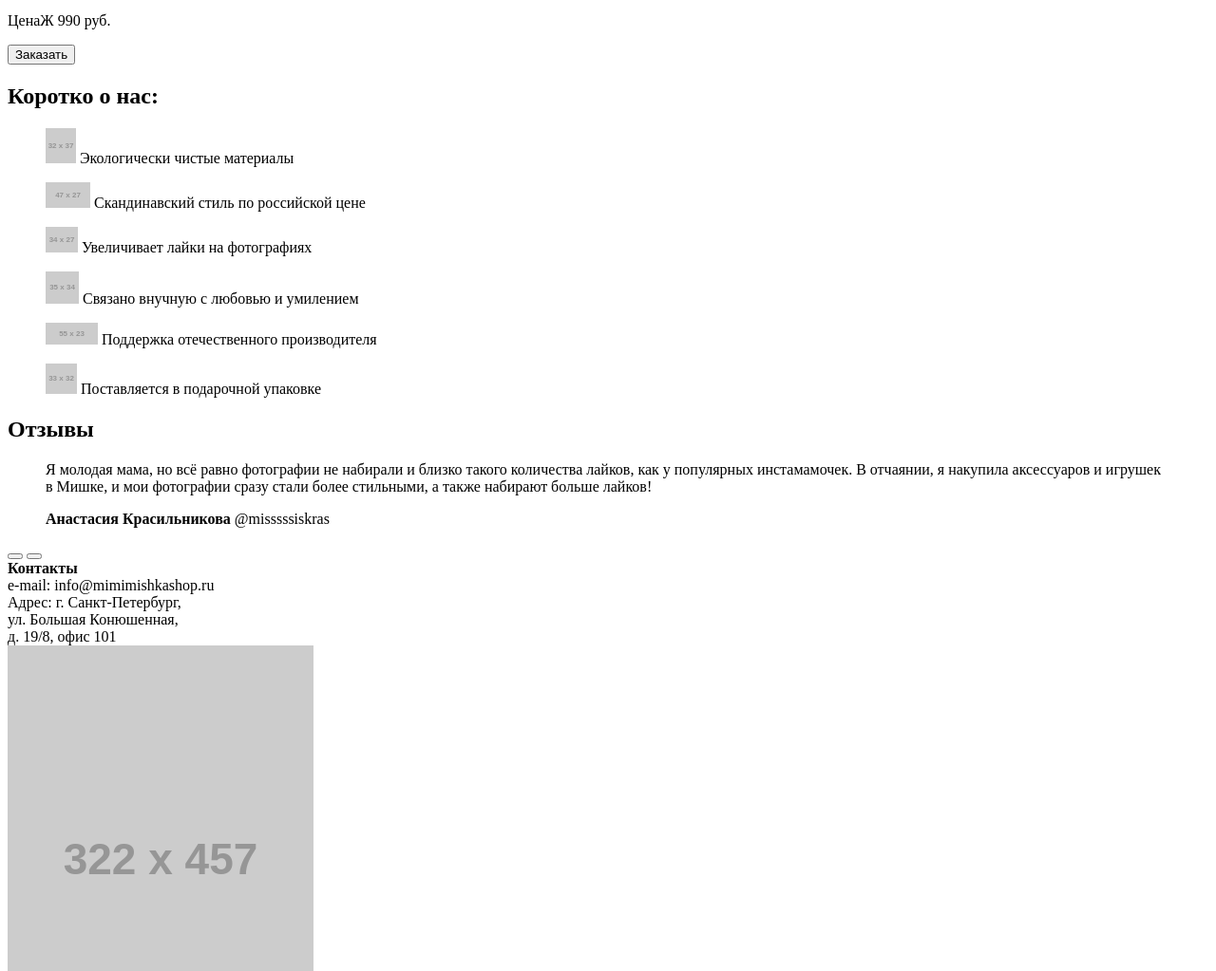
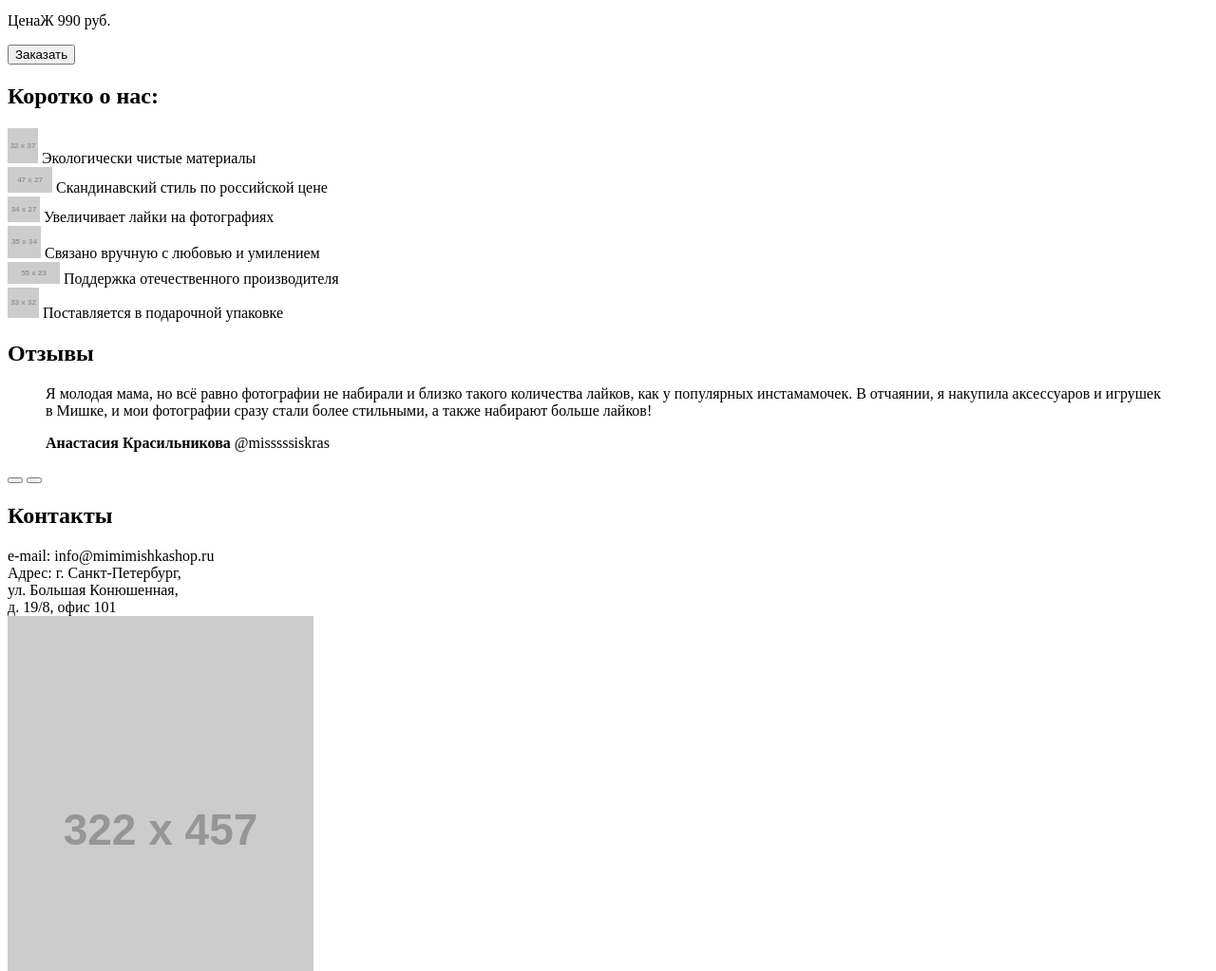
Before and after one commit to toptulla/mishka, a website: page src/index.html in a window 1280 px wide. Shown: the part 900-1923 px from the top of the page at 95% size. Drawn offline with Linux system fonts and the light colour scheme; placeholder pictures from the web are drawn by us.

Commit message:
Исправление ошибок в html макетах мобильной версии.

```diff
--- a/src/index.html
+++ b/src/index.html
@@ -16,22 +16,22 @@
         <nav class="main-nav">
             <button class="main-nav__toggle" type="button">Открыть меню</button>
             <div class="main-nav__menu-wrapper">
-                <menu class="main-nav__menu-list site-list">
+                <ul class="main-nav__menu-list site-list">
                     <li class="site-list__item">
                         <a href="#">Каталог товаров</a>
                     </li>
                     <li class="site-list__item">
                         <a href="#">Вязание на заказ</a>
                     </li>
-                </menu>
-                <menu class="main-nav__menue-list user-list">
+                </ul>
+                <ul class="main-nav__menue-list user-list">
                     <li class="user-list__item">
                         <a href="#">Поиск по сайту</a>
                     </li>
                     <li class="user-list__item">
                         <a href="#">Корзина пока пуста</a>
                     </li>
-                </menu>
+                </ul>
             </div>
         </nav>
     </header>
@@ -40,14 +40,14 @@
         <section class="products">
             <h1 class="products__title">Милые штучки ручной работы для дома</h1>
             <ul class="products__list">
-                <div class="product-item">
+                <li class="product-item">
                     <span class="product-item__header">Предметы интерьера</span>
                     <img src="https://via.placeholder.com/40x62" alt="Предметы интерьера">
-                </div>
-                <div class="product-item">
+                </li>
+                <li class="product-item">
                     <span class="product-item__header">Детские игрушки</span>
                     <img src="https://via.placeholder.com/60x60" alt="Детские игрушки">
-                </div>
+                </li>
             </ul>
         </section>
         <section class="product-week">
@@ -85,30 +85,30 @@
                 <h2 class="about__title title">
                     Коротко о нас:
                 </h2>
-                <ul class="about__list li about__list-item">
+                <div class="about__item">
                     <img src="https://via.placeholder.com/32x37" alt="Экологически чистые материалы" class="about__list-item-logo">
                     <span class="about__list-item-name">Экологически чистые материалы</span>
-                </ul>
-                <ul class="about__list li about__list-item">
+                </div>
+                <div class="about__item">
                     <img src="https://via.placeholder.com/47x27" alt="Скандинавский стиль по российской цене" class="about__list-item-logo">
                     <span class="about__list-item-name">Скандинавский стиль по российской цене</span>
-                </ul>
-                <ul class="about__list li about__list-item">
+                </div>
+                <div class="about__item">
                     <img src="https://via.placeholder.com/34x27" alt="Увеличивает лайки на фотографиях" class="about__list-item-logo">
                     <span class="about__list-item-name">Увеличивает лайки на фотографиях</span>
-                </ul>
-                <ul class="about__list li about__list-item">
+                </div>
+                <div class="about__item">
                     <img src="https://via.placeholder.com/35x34" alt="Связано внучную с любовью и умилением" class="about__list-item-logo">
-                    <span class="about__list-item-name">Связано внучную с любовью и умилением</span>
-                </ul>
-                <ul class="about__list li about__list-item">
+                    <span class="about__list-item-name">Связано вручную с любовью и умилением</span>
+                </div>
+                <div class="about__item">
                     <img src="https://via.placeholder.com/55x23" alt="Поддержка отечественного производителя" class="about__list-item-logo">
                     <span class="about__list-item-name">Поддержка отечественного производителя</span>
-                </ul>
-                <ul class="about__list li about__list-item">
+                </div>
+                <div class="about__item">
                     <img src="https://via.placeholder.com/33x32" alt="Поставляется в подарочной упаковке" class="about__list-item-logo">
                     <span class="about__list-item-name">Поставляется в подарочной упаковке</span>
-                </ul>
+                </div>
             </div>
         </section>
         <section class="reviews">
@@ -133,7 +133,7 @@
         </section>
 
         <section class="contacts">
-            <b class="contacts__title">Контакты</b>
+            <h2 class="contacts__title">Контакты</h2>
             <div class="contacts__item-email">
                 <span class="contacts__property">
                     e-mail:
```
Also changed, not shown: src/catalog.html (+4 -4 lines), src/form.html (+4 -4 lines), build/catalog.html, build/form.html, build/index.html.
